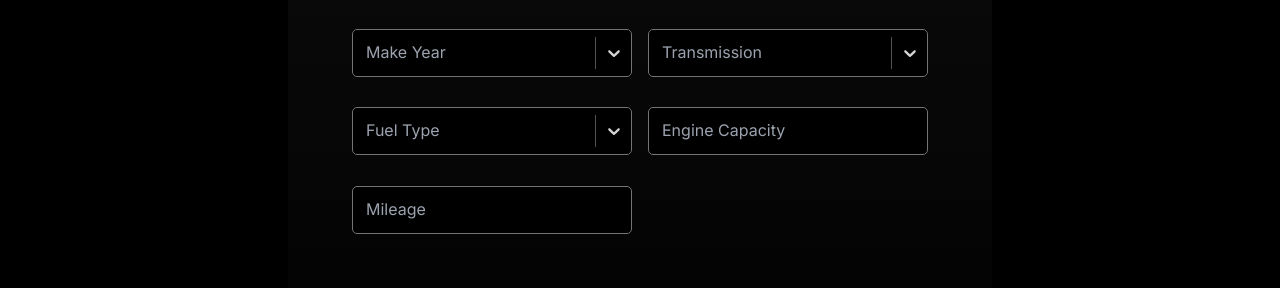
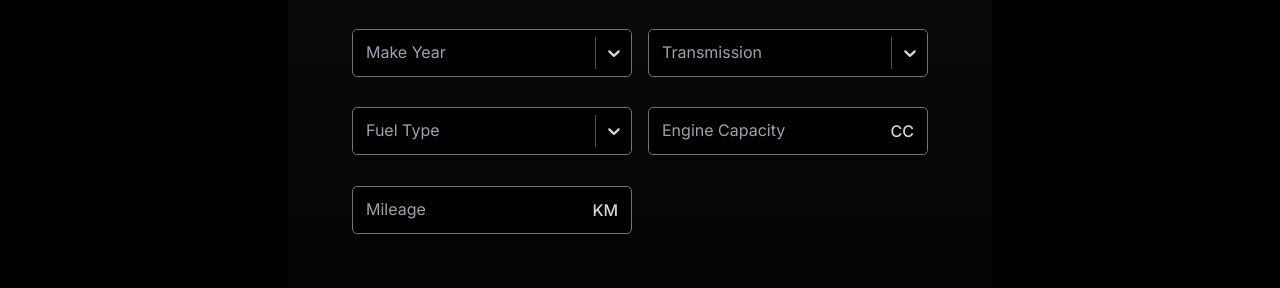
Before and after one commit to AshanSalinda/EstiMotor, a React (Vite) app in the folder Frontend/: page / in a window 1280 px wide. Shown: the part 1179-1467 px from the top of the page. Built offline with nearby package versions, Linux system fonts and the light colour scheme; a web font is replaced by a local one.

Commit message:
Number Input Updated

```diff
--- a/Frontend/src/Components/input/BaseInput.jsx
+++ b/Frontend/src/Components/input/BaseInput.jsx
@@ -1,5 +1,7 @@
 import { forwardRef } from 'react';
+import PropTypes from 'prop-types';
 import OutlinedInput from '@mui/material/TextField';
+import InputAdornment from '@mui/material/InputAdornment';
 
 const Input = forwardRef(({ unit, helperText, ...rest }, ref) => {
     return (
@@ -8,8 +10,18 @@ const Input = forwardRef(({ unit, helperText, ...rest }, ref) => {
             inputRef={ref}
             helperText={helperText || " "}
             {...rest}
+            slotProps={{
+                input: {
+                    endAdornment: unit && <InputAdornment position="end">{ unit }</InputAdornment>
+                },
+            }}
         />
     );
 });
 
+Input.propTypes = {
+    unit: PropTypes.string,
+    helperText: PropTypes.string,
+};
+
 export default Input
--- a/Frontend/src/Components/input/NumberInput.jsx
+++ b/Frontend/src/Components/input/NumberInput.jsx
@@ -1,20 +1,45 @@
-import React, { useState } from 'react';
+import { useState, forwardRef, useEffect } from 'react';
 import BaseInput from './BaseInput';
 
-function NumberInput({ prefix, onBlur, ...props }) {
+const NumberInput = forwardRef(({onBlur, onChange, ...props}, ref) => {
     const [ value, setValue ] = useState('');
 
     const getFormattedValue = (value, key = '') => {
-        const numericValue = parseFloat(value.replace(new RegExp(`^${prefix}`), '').replace(/,/g, '') + key);
+        const numericValue = parseFloat(value.replace(/,/g, '') + key);
 
         if (isNaN(numericValue)) return '';
 
-        return (prefix+ "" + numericValue.toLocaleString('en-US', {
-            maximumFractionDigits: 10
+        return (numericValue.toLocaleString('en-US', {
+            maximumFractionDigits: 3
         }));
     }
 
-    const handleChange = (e) => {
+    const handleCopy = (e) => {
+        e.preventDefault();
+
+        const selectedText = window.getSelection().toString();
+        const formattedText = selectedText.replace(/,/g, '');
+        e.clipboardData.setData('text', formattedText);
+    };
+
+    const handlePaste = (e) => {
+        e.preventDefault();
+
+        const pastedValue = e.clipboardData.getData('text');
+
+        if (!isNaN(pastedValue) || pastedValue.trim() !== '') {
+            const cursorStart = e.target.selectionStart;
+            const cursorEnd = e.target.selectionEnd;
+
+            setValue(prev => getFormattedValue(
+                prev.slice(0, cursorStart) +
+                pastedValue +
+                prev.slice(cursorEnd)
+            ));
+        }
+    };
+
+    const handleKeyDown = (e) => {
         const key = e.key;
 
         if (key === '.') {
@@ -23,33 +48,59 @@ function NumberInput({ prefix, onBlur, ...props }) {
         }
 
         if (key === 'Backspace') {
-            setValue(prev => {
-                const cursorPosition = e.target.selectionStart;
+            const cursorPosition = e.target.selectionStart;
 
-                if (prefix && cursorPosition <= prefix?.length) {
-                    return '';
-                }
+            if (cursorPosition === 0) return;
 
-                return prev.slice(0, cursorPosition - 1) + prev.slice(cursorPosition);
-            });
+            setValue(prev => prev.slice(0, cursorPosition - 1) + prev.slice(cursorPosition));
+
+            setTimeout(() => {
+                e.target.selectionStart = cursorPosition - 1;
+                e.target.selectionEnd = cursorPosition - 1;
+            }, 0);
 
             return;
         }
+
 
         if (key !== ' ' && !isNaN(key)) {
             setValue(prev => getFormattedValue(prev, key));
         }
     }
 
-    onblur = () => {
+    const handleBlur = (e) => {
         setValue(prev => getFormattedValue(prev));
-        console.log("Blur");
-        if (onBlur) onBlur();
+
+        if (typeof(onBlur) === 'function') {
+            onBlur(e);
+        }
     }
 
+    useEffect(() => {
+        if (typeof(onChange) === 'function') {
+            onChange({
+                target: {
+                    value: value.replace(/,/g, ''),
+                    name: props.name
+                }
+            });
+        }
+    }, [value]);
+
     return (
-        <BaseInput {...props} value={value} onKeyDown={handleChange} onBlur={onBlur} type="text" />
+        <BaseInput
+            {...props}
+            ref={ref}
+            value={value}
+            onKeyDown={handleKeyDown}
+            onCopy={handleCopy}
+            onPaste={handlePaste}
+            onBlur={handleBlur}
+            type="text"
+        />
     )
-}
+});
+
+NumberInput.propTypes = BaseInput.propTypes;
 
 export default NumberInput
--- a/Frontend/src/Components/input/Select.jsx
+++ b/Frontend/src/Components/input/Select.jsx
@@ -40,7 +40,6 @@ const SelectInput = forwardRef((props, ref) => {
         if (typeof (onChange) === 'function') {
             onChange({
                 target: { value: option?.value, name: name },
-                type: "change",
             });
         }
     }
--- a/Frontend/src/Sections/HomePageSections/InputSection.jsx
+++ b/Frontend/src/Sections/HomePageSections/InputSection.jsx
@@ -81,8 +81,8 @@ function InputSection() {
                     <Select {...getAttributes("Make Year", "year")} id="year" options={yearOptions} />
                     <Select {...getAttributes("Transmission")} id="transmission" options={transmissionOptions} />
                     <Select {...getAttributes("Fuel Type")} id="fuelType" options={fuelTypeOptions} />
-                    <Input {...getAttributes("Engine Capacity")} type="text" prefix="CC" autoComplete='off'  />
-                    <Input {...getAttributes("Mileage")} type="text" prefix="Km " autoComplete='off' />
+                    <Input {...getAttributes("Engine Capacity")} unit="CC" type="text" autoComplete='off'  />
+                    <Input {...getAttributes("Mileage")} unit="KM" type="number" autoComplete='off' />
                 </div>
 
                 <Button
--- a/Frontend/src/theme/muiTheme.js
+++ b/Frontend/src/theme/muiTheme.js
@@ -73,8 +73,14 @@ const inputStyles = {
                 },
             },
             InputAdornment: {
-                color: "red"
-            }
+                color: "red",
+                endAdornment: {
+                    color: colors.gray[300],
+                },
+            },
+            EndAdornment: {
+                color: colors.gray[300],
+            },
         },
     },
     MuiFormHelperText: {
@@ -99,6 +105,22 @@ const inputStyles = {
                     color: colors.white,
                     transform: "translate(14px, -8px) scale(0.75)"
                 },
+            },
+        },
+    },
+    MuiInputAdornment: {
+        styleOverrides: {
+          root: {
+            color: colors.neutral[300],
+            fontWeight: '500',
+          },
+        },
+    },
+    MuiTypography: {
+        styleOverrides: {
+            root: {
+                color: 'inherit',
+                fontWeight: 'inherit',
             },
         },
     },
```
